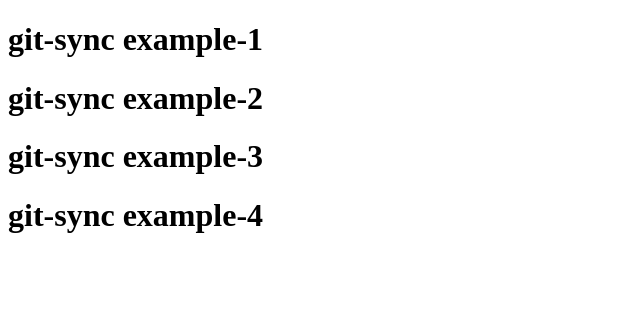
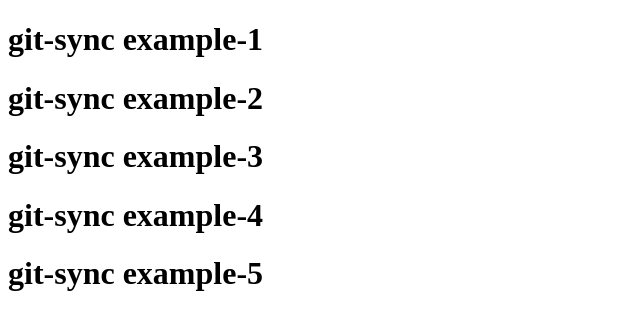
Before and after one commit to GotoRen/git-sync-example, a plain HTML site: page index.html in a window 1280 px wide. Shown: the whole page, without its empty margins (0-640 px from the left). Drawn offline with Linux system fonts and the light colour scheme.

Commit message:
🐛 Update.

```diff
--- a/index.html
+++ b/index.html
@@ -9,5 +9,6 @@
     <h1>git-sync example-2</h1>
     <h1>git-sync example-3</h1>
     <h1>git-sync example-4</h1>
+    <h1>git-sync example-5</h1>
 </body>
 </html>
```
